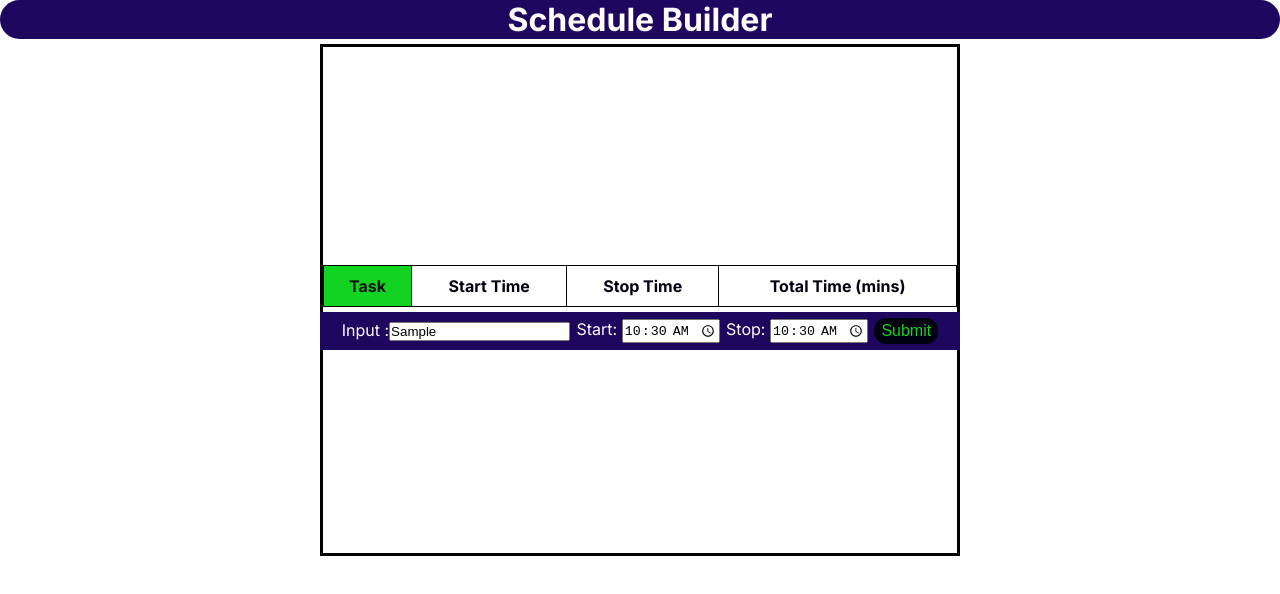
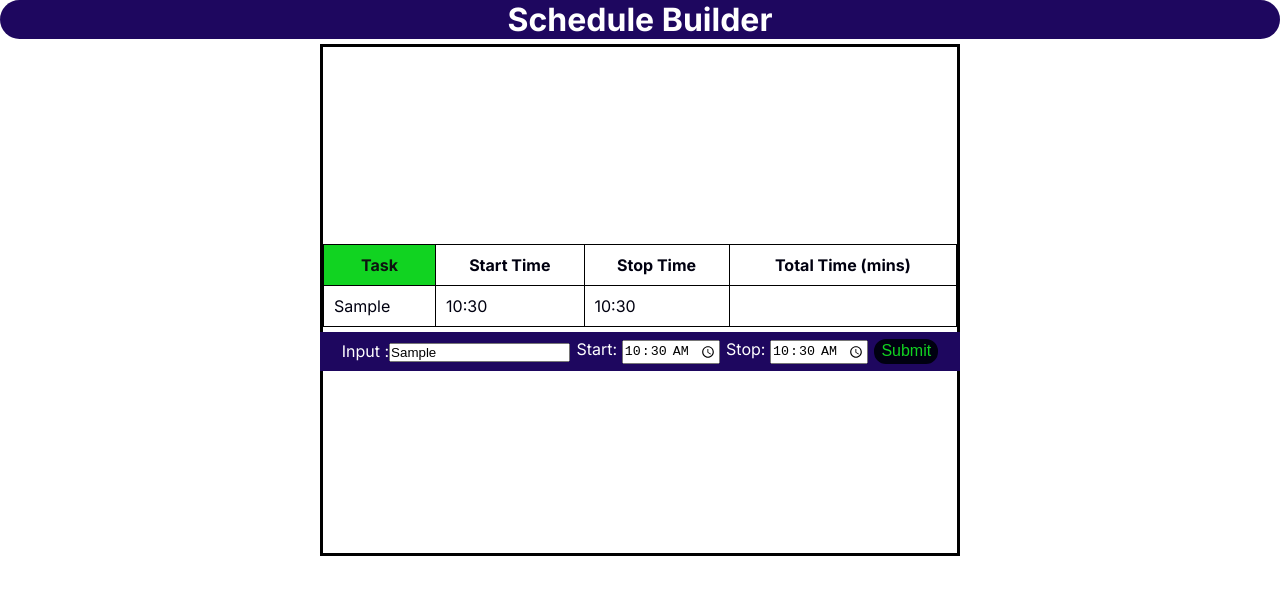
Before and after one commit to HasnainSaifi34/sumer-project-frontend, a Next.js app: page / in a window 1280 px wide. Both pictures are taken after typing "Sample", "10:30", "10:30" into the empty fields and a click on the button "Submit". Shown: the top 594 px of the page. Built offline with nearby package versions, Linux system fonts and the light colour scheme.

Commit message:
added a logic of saving schedules in a state

```diff
--- a/app/(components)/scheduletable.tsx
+++ b/app/(components)/scheduletable.tsx
@@ -2,8 +2,15 @@
 
 import React from 'react';
 import styles from './page.module.css'; // Import CSS module
-
-const TableComponent:React.FC = ({obj}) => {
+interface TableComponentProps {
+  array: Array<{
+    task: string;
+    startTime: string;
+    stopTime: string;
+    totalTime: number;
+  }>;
+}
+const TableComponent:React.FC<TableComponentProps> = ({array}) => {
 
 
   return (
@@ -17,6 +24,14 @@ const TableComponent:React.FC = ({obj}) => {
             <th>Total Time (mins)</th>
 
           </tr>
+          {array.map((item, index) => (
+            <tr key={index}>
+              <td>{item.task}</td>
+              <td>{item.startTime}</td>
+              <td>{item.stopTime}</td>
+              <td>{item.totalTime}</td>
+            </tr>
+          ))}
         </thead>
         <tbody>
 
--- a/app/page.tsx
+++ b/app/page.tsx
@@ -3,6 +3,7 @@ import { SyntheticEvent, useState } from "react";
 import styles from "./page.module.css";
 import Table from "./(components)/scheduletable";
 export default function Home() {
+  const [taskArray, setTaskArray]=useState([])
   const [taskObj, setTaskObj] = useState({
     task: "",
     startTime: "00:00",
@@ -56,7 +57,10 @@ export default function Home() {
     if (taskObj.task !== "") {
       if (TimeCalculator(taskObj.startTime, taskObj.stopTime)) {
         console.log("values submitted");
-        console.log(taskObj)
+        console.log(taskObj);
+
+        setTaskArray((prevElements) => [...prevElements, taskObj]);
+        console.log(taskArray)
       } else {
         console.log("please enter valid time");
       }
@@ -64,6 +68,7 @@ export default function Home() {
       console.log("please enter a valid task");
     }
   };
+
   return (
     <main className={styles.main}>
       <header>
@@ -71,7 +76,7 @@ export default function Home() {
       </header>
       <div className={styles.container}>
         <div className={styles.SchduleBody}>
-          <Table obj={taskObj}/>
+          <Table array={taskArray}/>
           <div className={styles.InputBody}>
             <div>
               <label>Input :</label>
```
